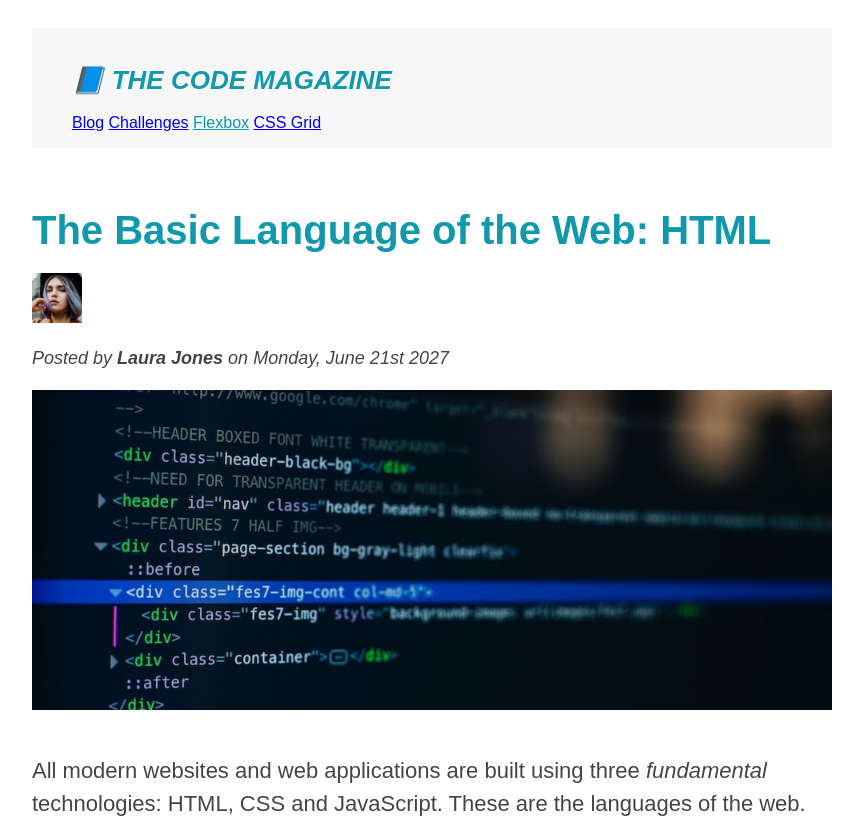
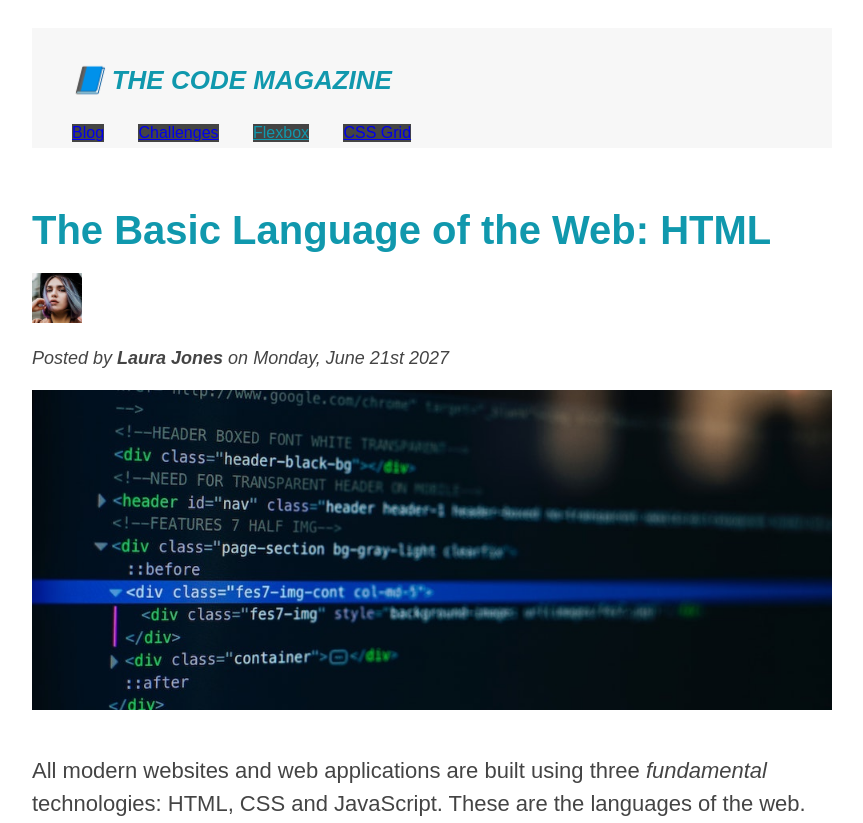
Before and after one commit to pawan-sharma3110/Adding-css, a plain HTML site: page index.html in a window 1280 px wide. Shown: the top 823 px of the page, without its empty margins (208-1071 px from the left). Drawn offline with Linux system fonts and the light colour scheme.

Commit message:
using display proprty

```diff
--- a/style.css
+++ b/style.css
@@ -43,6 +43,24 @@ h4 {
     margin: 0 auto;
 }
 
+.main-header {
+    background-color: #f7f7f7;
+    height: 80px;
+    padding: 20px 40px;
+    margin-bottom: 60px;
+}
+
+nav a:link {
+    background-color: #444;
+    display: inline-block;
+    margin-right: 30px;
+    margin-top: 10px;
+}
+
+nav a:link:last-child {
+    margin: right 0;
+}
+
 p {
     line-height: 1.5;
     font-size: 22px;
@@ -83,12 +101,7 @@ aside {
     font-size: 16px;
 }
 
-.main-header {
-    background-color: #f7f7f7;
-    height: 80px;
-    padding: 20px 40px;
-    margin-bottom: 60px;
-}
+
 
 article {
     margin-bottom: 60px;
```
